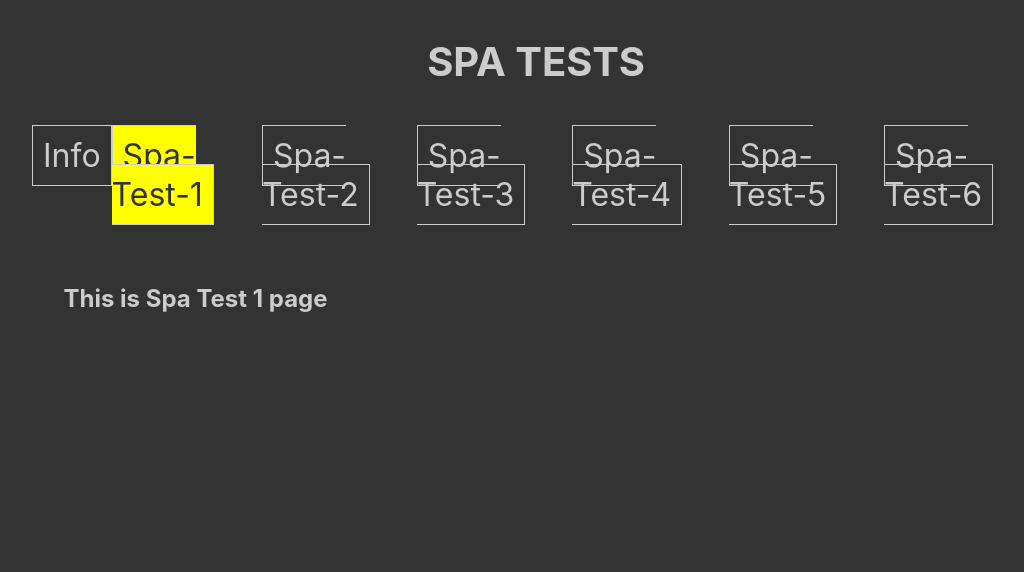
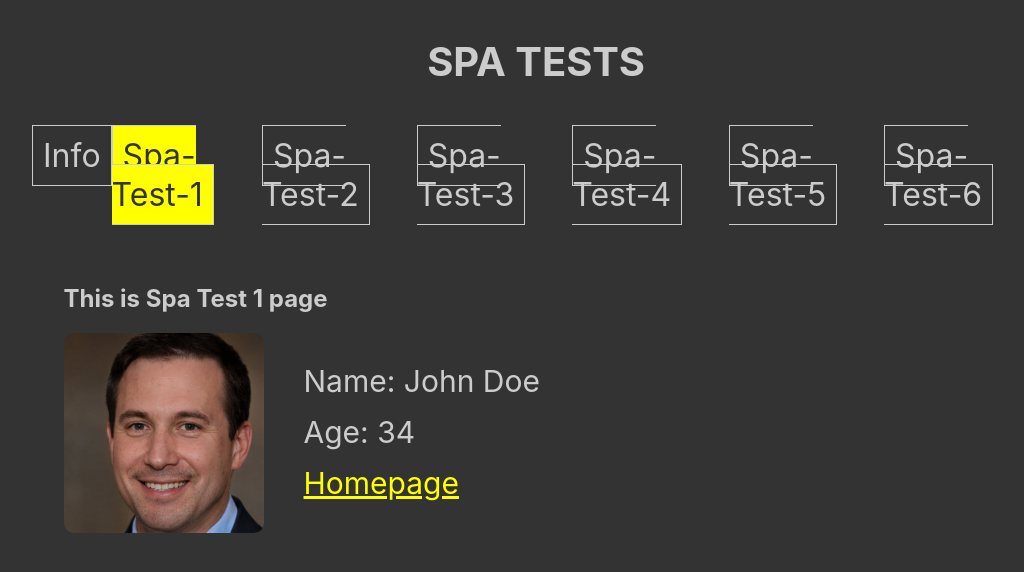
Before and after one commit to omr-dev/prep-spa-tests, a React (Vite) app: page /spaTest1 in a window 1280 px wide. Shown: the top 572 px of the page, without its empty margins (104-1128 px from the left). Built offline with nearby package versions, Linux system fonts and the light colour scheme.

Commit message:
Spa1 (#3)
* spa 1 html in

* style of spa1 in

```diff
--- a/src/App.scss
+++ b/src/App.scss
@@ -55,4 +55,30 @@ body{
     padding: 20px;
 
   }
+  .page-spaTest1{
+    .person-box{
+      display: flex;
+      .profile-image-side{
+        img{
+          width:200px;
+          border-radius: 10px;
+        }
+      }
+      .profile-info-side{
+        ul{
+          list-style-type: none;
+          li{
+            margin-bottom:15px;
+          }
+        }
+        font-size:30px;
+        a{
+
+          color:yellow
+        }
+      }
+    }
+
+
+  }
 }
--- a/src/sub-pages/PageInfo.jsx
+++ b/src/sub-pages/PageInfo.jsx
@@ -1,7 +1,12 @@
 export const PageInfo = () => {
-  return (
+    return (
     <div className="sub-page page-info">
       <h2>This is info page</h2>
+      <ol>
+        <li>
+          <p>Display data from an JavaScript object using JSX</p>
+        </li>
+      </ol>
     </div>
   );
 };
--- a/src/sub-pages/PageSpaTest1.jsx
+++ /dev/null
@@ -1,7 +0,0 @@
-export const PageSpaTest1 = () => {
-  return (
-    <div className="sub-page page-spaTest1">
-      <h2>This is Spa Test 1 page</h2>
-    </div>
-  );
-};
--- /dev/null
+++ b/src/sub-pages/spa1/PageSpaTest1.jsx
@@ -0,0 +1,35 @@
+export const PageSpaTest1 = () => {
+  const person = {
+    firstName: "John",
+    lastName: "Doe",
+    age: 34,
+    photo: "johndoe.jpg",
+    homepage: "http://www.google.com",
+  };
+  return (
+    <div className="sub-page page-spaTest1">
+      <h2>This is Spa Test 1 page</h2>
+      <div className="person-box">
+        <div className="profile-image-side">
+          <img
+            src={`src/sub-pages/spa1/images/${person.photo}`}
+            alt="profile image"
+          />
+        </div>
+        <div className="profile-info-side">
+          <ul>
+            <li>
+              Name: {person.firstName} {person.lastName}
+            </li>
+            <li>Age: {person.age}</li>
+            <li>
+              <a href={person.homepage} target="_blank">
+                Homepage
+              </a>
+            </li>
+          </ul>
+        </div>
+      </div>
+    </div>
+  );
+};
```
Also changed, not shown: src/App.jsx (+6 -7 lines), src/sub-pages/spa1/images/johndoe.jpg (added).
